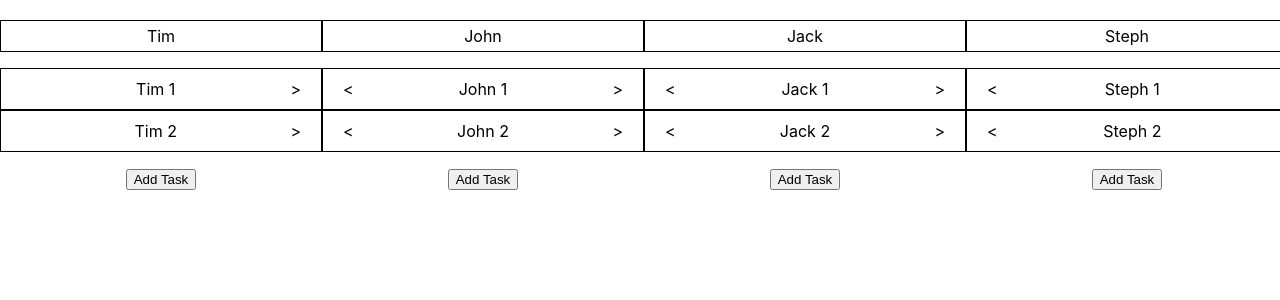
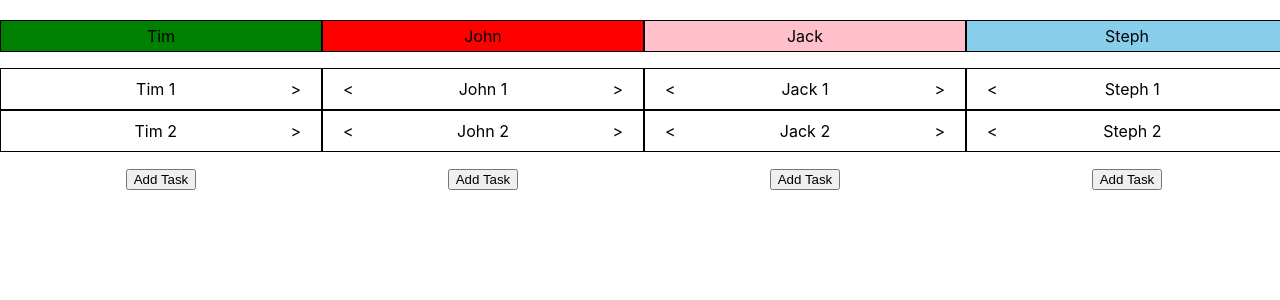
Before and after one commit to TimothyJao/algorithms, a React (Create React App) app in the folder react_projects/trello_practice/: page / in a window 1280 px wide. Shown: the top 300 px of the page. Built offline with nearby package versions, Linux system fonts and the light colour scheme.

Commit message:
forgot to change it in a spot

```diff
--- a/react_projects/trello_practice/src/user.jsx
+++ b/react_projects/trello_practice/src/user.jsx
@@ -55,7 +55,7 @@ function User(props){
 
     return(
         <div>
-            <div className="userName" style={{ background: props.color }}>{props.name}</div>
+            <div className="userName" style={{ background: props.userColor }}>{props.name}</div>
             <ul>{listedTasks}</ul>
             <button onClick={addTask}>Add Task</button>
         </div>
```
